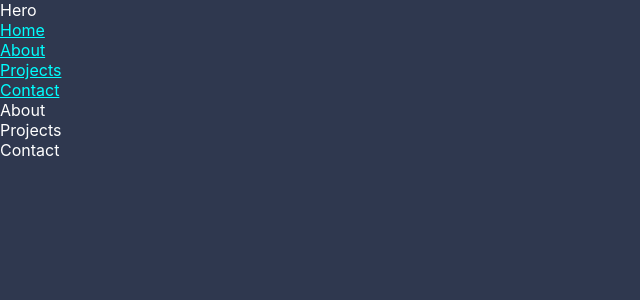
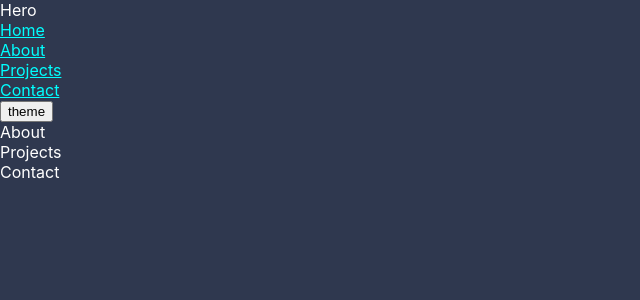
Before and after one commit to ColorfulBisuketto/my-portfolio, a React (Create React App) app: page / in a window 1280 px wide. Shown: the top 300 px of the page, without its empty margins (0-640 px from the left). Built offline with nearby package versions, Linux system fonts and the light colour scheme.

Commit message:
basic theme switching.

```diff
--- a/src/App.js
+++ b/src/App.js
@@ -1,4 +1,4 @@
-import React from 'react';
+import React, { useState , useEffect } from 'react';
 import Navigation from './Navigation.js';
 import './App.css';
 
@@ -35,10 +35,12 @@ function Contact(props) {
 }
 
 function App() {
+  const [theme, setTheme] = useState('theme-dark');
+
   return (
-    <div className="App theme-dark">
+    <div className={`App ${theme}`}>
       <Hero id="Home" />
-      <Navigation id="Navigation" />
+      <Navigation id="Navigation" theme={theme} setTheme={setTheme} />
       <AboutMe id="About" />
       <Projects id="Projects" />
       <Contact id="Contact" />
--- a/src/Navigation.js
+++ b/src/Navigation.js
@@ -24,6 +24,10 @@ function Navigation(props) {
           </a>
         )})}
       </ul>
+      <button onClick={() => {props.theme=='theme-dark' ?
+         props.setTheme('theme-light') : props.setTheme('theme-dark')}}>
+        theme
+      </button>
     </nav>
   );
 }
```
